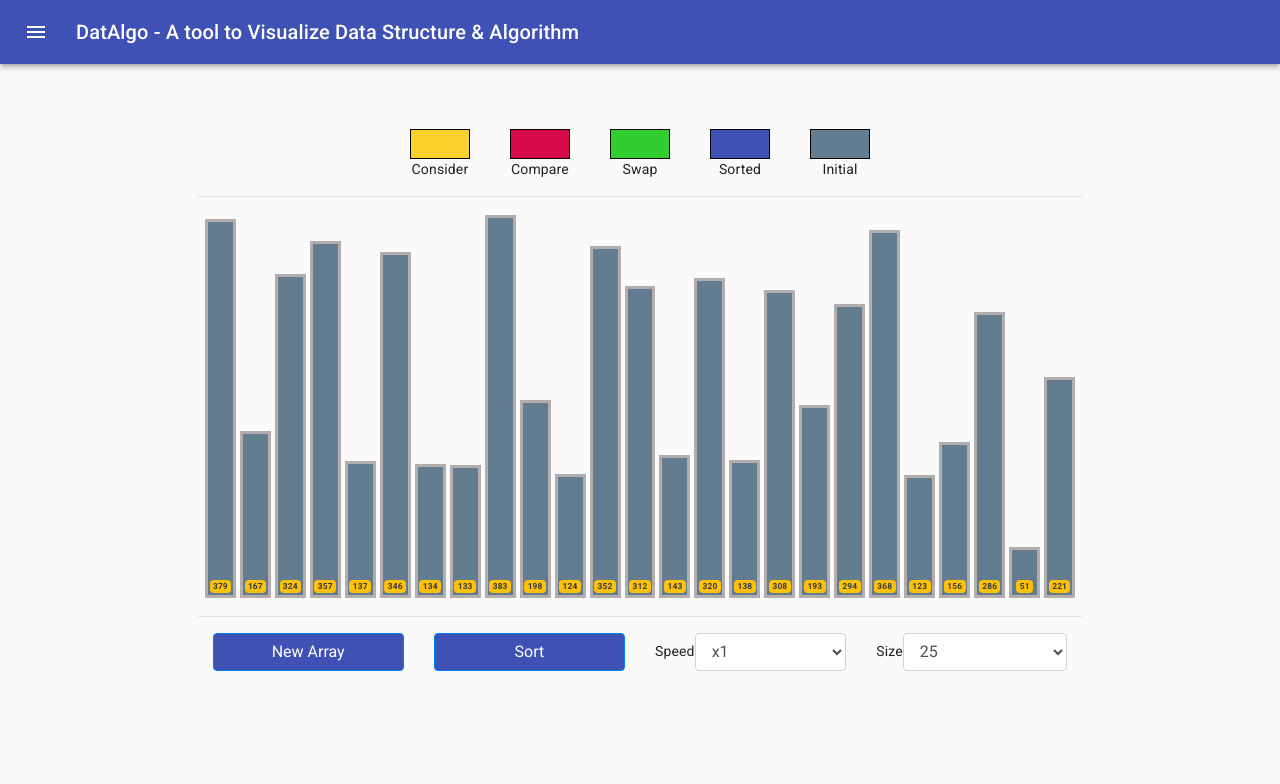
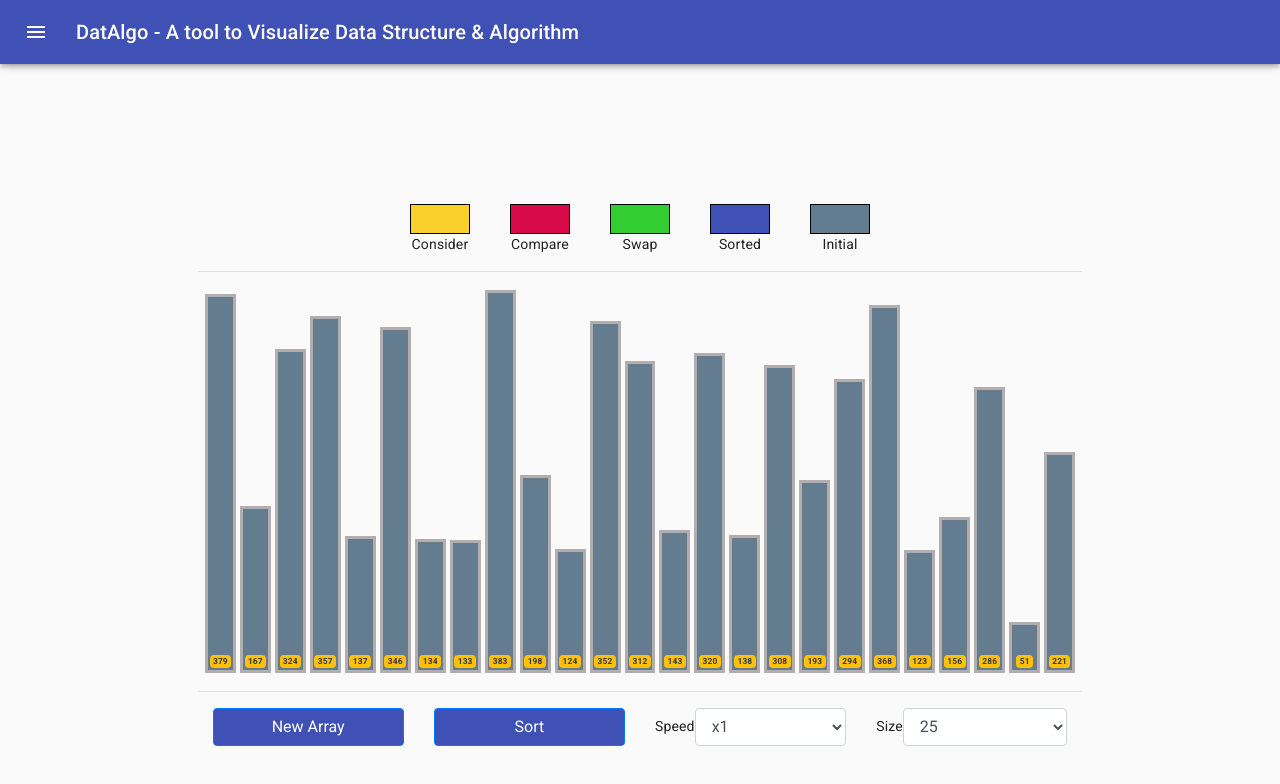
Before and after one commit to anmolkumarshah/DatAlgo, a React (Create React App) app: page /bubble-sort in a window 1280 px wide. Shown: the top 784 px of the page. Built offline with nearby package versions, Linux system fonts and the light colour scheme.

Commit message:
correction in color indicator

```diff
--- a/src/components/sorting-algorithm/colorIndicator/colorIndicator-style.css
+++ b/src/components/sorting-algorithm/colorIndicator/colorIndicator-style.css
@@ -6,6 +6,8 @@
   text-align: center;
   text-transform: capitalize;
   width: 100%;
+
+  margin-top: 150px;
 }
 .box {
   margin: 0 20px;
--- a/src/components/sorting-algorithm/colorIndicator/colorIndicator.jsx
+++ b/src/components/sorting-algorithm/colorIndicator/colorIndicator.jsx
@@ -2,7 +2,7 @@ import "./colorIndicator-style.css";
 
 export const ColorIndicator = ({ indicator }) => {
   return (
-    <ul className="color-info m-0 p-0">
+    <ul className="color-info p-0">
       {indicator.map((i) => {
         return (
           <div>
```
Also changed, not shown: package.json (+1 -51 lines).
